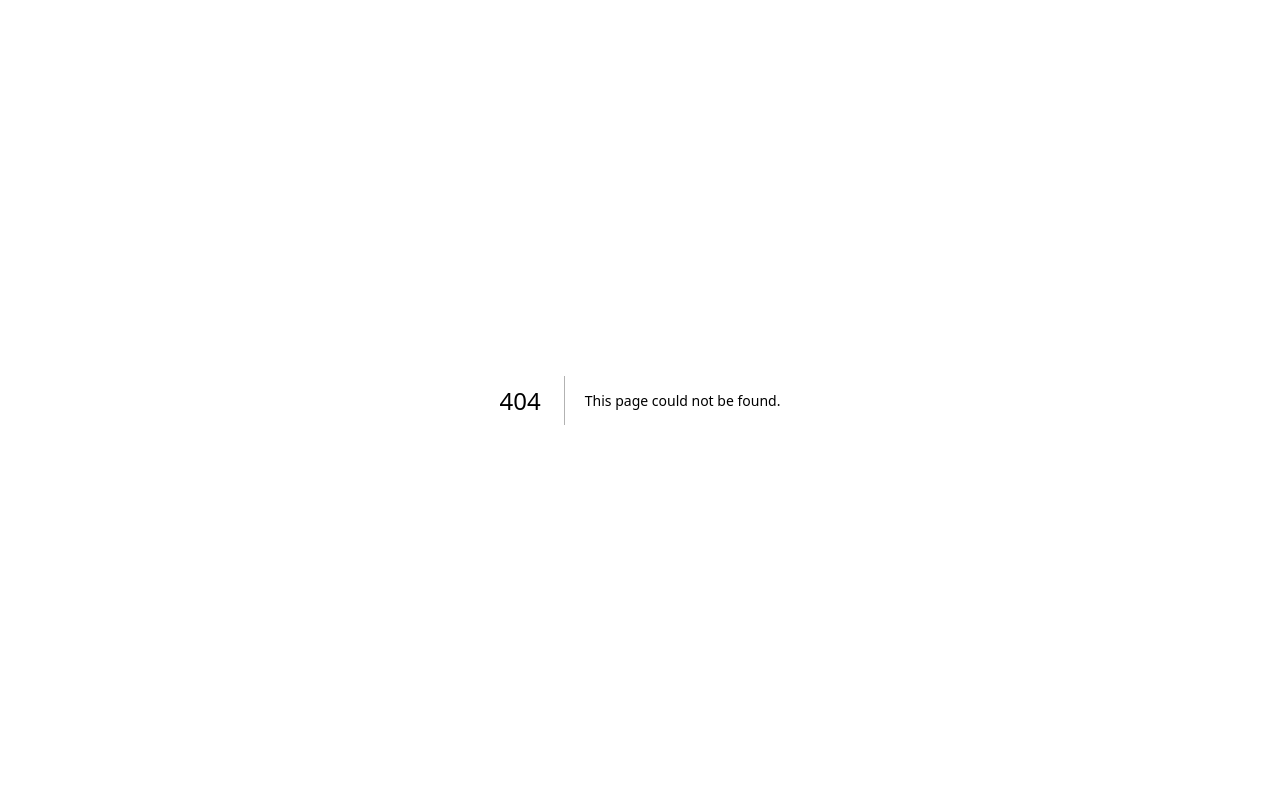
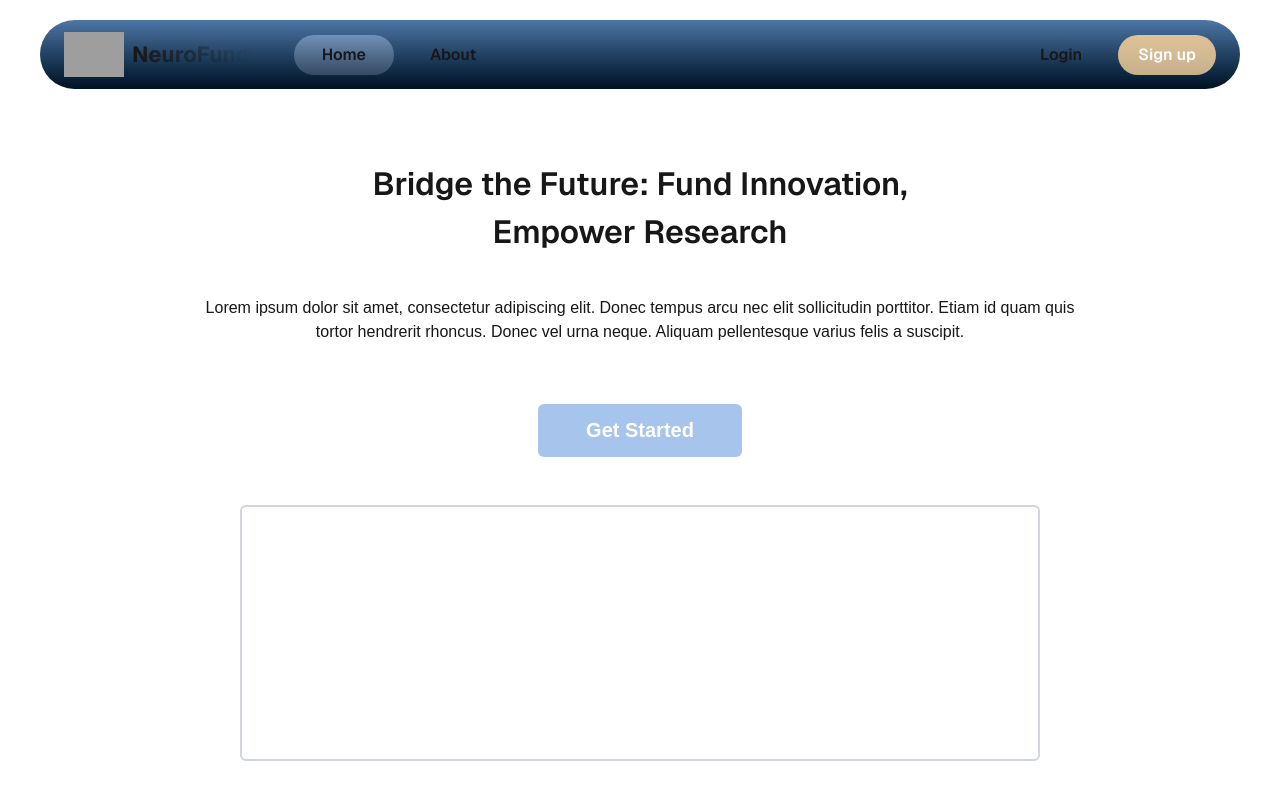
Before and after one commit to adndax/Hackathon-Codefest_NeuroFund, a Next.js app in the folder app/frontend/: page /home in a window 1280 px wide. Before the commit this address had no page. Shown: the top 800 px of the page. Built offline with nearby package versions, Linux system fonts and the light colour scheme; grey boxes are pictures that could not be loaded.

Commit message:
Home landing page

```diff
--- a/app/frontend/package.json
+++ b/app/frontend/package.json
@@ -10,10 +10,12 @@
   },
   "dependencies": {
     "@tabler/icons-react": "^3.33.0",
+    "clsx": "^2.1.1",
     "framer-motion": "^12.12.2",
     "next": "15.3.2",
     "react": "^19.0.0",
-    "react-dom": "^19.0.0"
+    "react-dom": "^19.0.0",
+    "tailwind-merge": "^3.3.0"
   },
   "devDependencies": {
     "@eslint/eslintrc": "^3",
--- /dev/null
+++ b/app/frontend/src/app/home/page.tsx
@@ -0,0 +1,21 @@
+"use client";
+import { NavigationBar }  from "@/components/Navbar";
+import { navItemsUnloggedIn } from "../../../data/data";
+import { BlueButton } from "@/components/Button";
+import { FeaturePlaceholder } from "@/components/FeaturePlaceholder";
+
+
+export default function LandingPage() {
+
+  return (
+  <>
+  <NavigationBar navItems={navItemsUnloggedIn} current_item="Home" login={false}/>
+    <div className="pt-40 flex flex-col items-center">
+      <h1 className="w-1/2 mx-auto font-semibold font-sans text-[32px] text-center">Bridge the Future: Fund Innovation, Empower Research</h1>
+      <p className="px-50 mt-10 font-medium font-inter text-[16px] text-center" >Lorem ipsum dolor sit amet, consectetur adipiscing elit. Donec tempus  arcu nec elit sollicitudin porttitor. Etiam id quam quis tortor  hendrerit rhoncus. Donec vel urna neque. Aliquam pellentesque varius  felis a suscipit.</p>
+      <BlueButton>Get Started</BlueButton>
+    </div>
+  <FeaturePlaceholder className="w-200 mx-auto"/>
+  </>
+  );
+}
--- a/app/frontend/tsconfig.json
+++ b/app/frontend/tsconfig.json
@@ -20,7 +20,7 @@
     ],
     "paths": {
       "@/*": ["./src/*"],
-      "@data": ["./src/app/data/data"]
+      "@data": ["./data/data"]
     }
   },
   "include": ["next-env.d.ts", "**/*.ts", "**/*.tsx", ".next/types/**/*.ts"],
```
Also changed, not shown: 1 other file (tests, documents, lock files or other folders).
